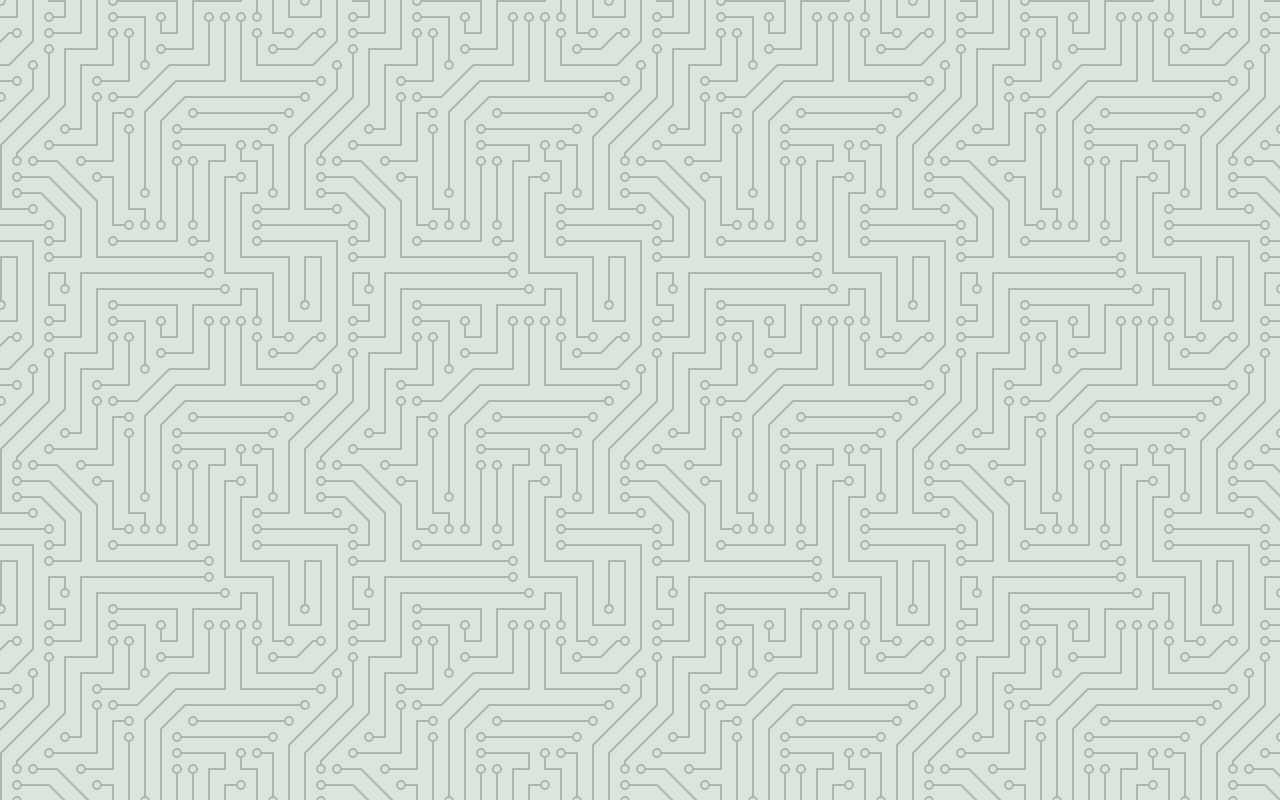
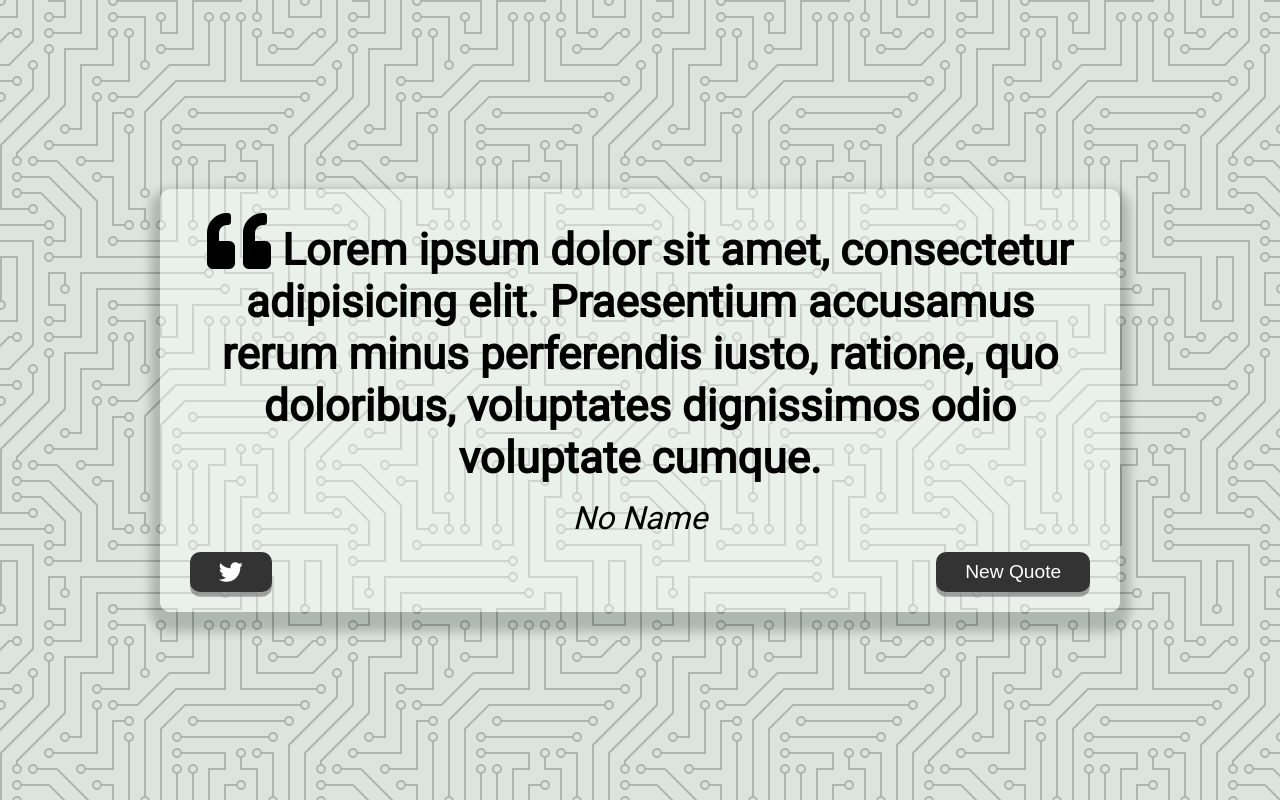
Before and after one commit to nafiz1307/RandQuotes, a plain HTML site: page index.html in a window 1280 px wide. Drawn offline with Linux system fonts and the light colour scheme.

Commit message:
finished styling of the webpage

```diff
--- a/index.html
+++ b/index.html
@@ -11,6 +11,24 @@
 </head>
 <body>
     <!-- Script -->
+    <div class="quote-container" id="quote-container">
+        <!-- Quote  -->
+        <div class="quote-text">
+            <i class="fas fa-quote-left"></i>
+            <span id="quote">Lorem ipsum dolor sit amet, consectetur adipisicing elit. Praesentium accusamus rerum minus perferendis iusto, ratione, quo doloribus, voluptates dignissimos odio voluptate cumque.</span>
+        </div>
+        <!-- Author -->
+        <div class="quote-author">
+            <span id="auhtor">No Name</span>
+        </div>
+        <!-- button -->
+        <div class="button-container">
+            <button class="twitter-button" id="twitter" title="Tweet This!">
+                <i class="fab fa-twitter"></i>
+            </button>
+            <button id="new-quote">New Quote</button>
+        </div>
+    </div>
     <script src="sript.js"></script>
 </body>
 </html>
--- a/style.css
+++ b/style.css
@@ -11,7 +11,81 @@ body{
     color:#000;
     font-family: 'Roboto', sans-serif;
     font-weight: 700;
+    text-align: center;
     display: flex;
     align-items: center;
     justify-content: center;
 }
+
+.quote-container{
+    width: auto;
+    max-width: 900px;
+    padding: 20px 30px;
+    border-radius: 10px;
+    background-color: rgba(255, 255, 255, 0.4);
+    box-shadow: 0 10px 10px 10px rgba(0, 0, 0, 0.2);
+}
+
+.quote-text{
+    font-size: 2.75rem;
+}
+.lonh-quote{
+    font-size: 2rem;
+}
+
+.fa-quote-left{
+    font-size: 4rem;
+}
+
+.quote-author{
+    margin-top: 15px;
+    font-size: 2rem;
+    font-weight: 400;
+    font-style: italic;
+}
+
+.button-container{
+    margin-top: 15px;
+    display: flex;
+    justify-content: space-between;
+}
+
+button{
+    cursor: pointer;
+    font-size: 1.2rem;
+    height: 2.5rem;
+    border: none;
+    border-radius: 10px;
+    color: rgb(255, 255, 255);
+    background: #333;
+    outline: none;
+    padding: 0.5rem 1.8rem;
+    box-shadow: 0 0.3rem rgba(121, 121, 121, 0.65)
+}
+
+button:hover{
+    filter: brightness(110%);
+}
+
+button:active{
+    transform: translate(0,0.3rem);
+    box-shadow: 0 0.1rem rgba(255, 255, 255, 0.65);
+}
+
+.twitter-button:hover{
+    color: #38a1f3;
+}
+.fa-twitter{
+    font-size: 1.5rem;
+}
+
+/* Media Query Tablet or Smaller */
+@media screen and (max-width:1000px){
+    .quote-container{
+        margin: auto 10px;
+    }
+
+    .quote-text{
+        font-size: 2.5rem;
+    }
+}
```
